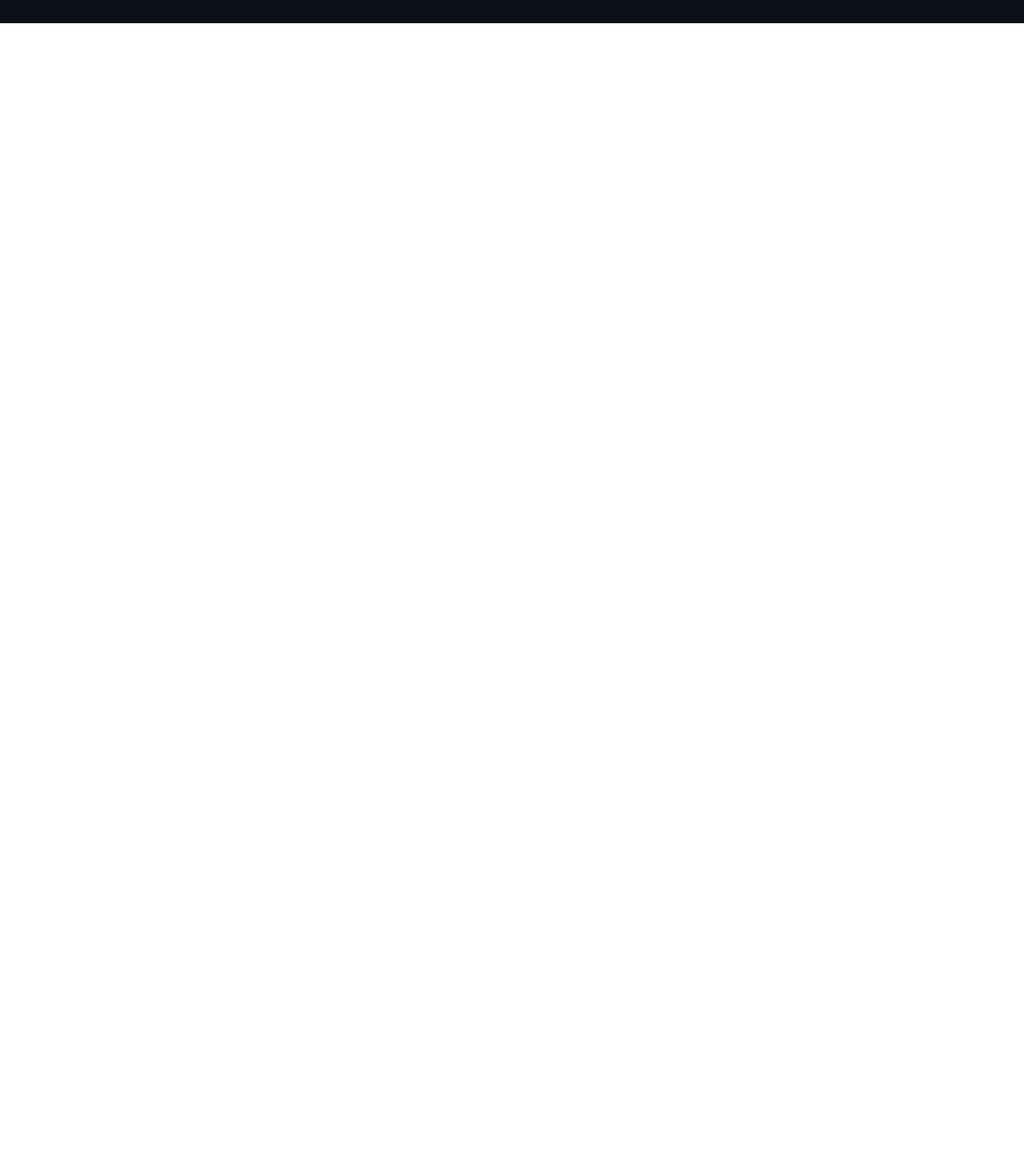
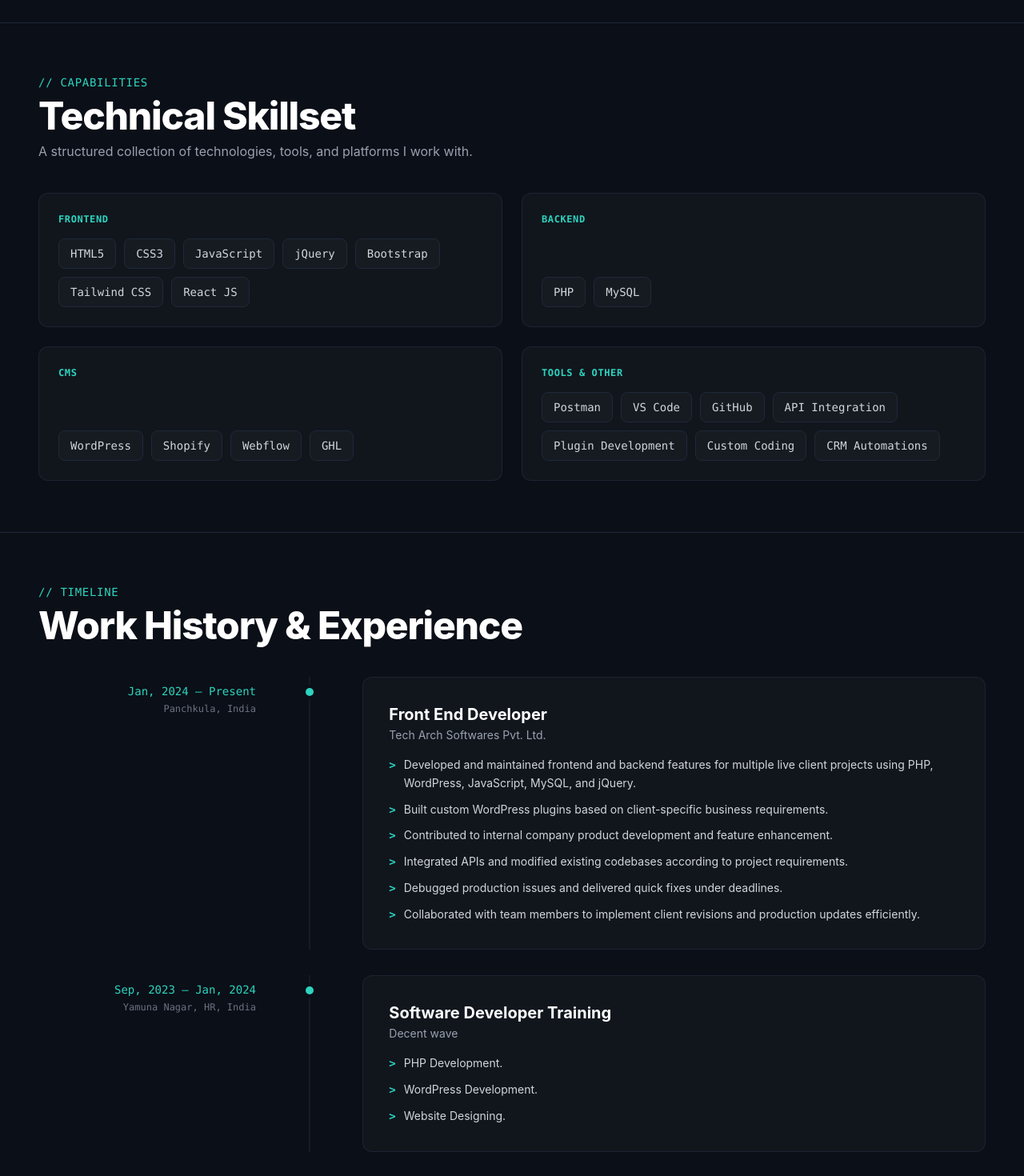
Before and after one commit to AnkushShingari/AnkushShingari, a React (Vite) app: page / in a window 1280 px wide. Shown: the part 760-2230 px from the top of the page at 80% size. Before the commit the page ends 800 px from the top, so only its background shows below. Built offline with nearby package versions, Linux system fonts and the light colour scheme.

Commit message:
added skills and experience section

```diff
--- a/src/App.jsx
+++ b/src/App.jsx
@@ -1,12 +1,16 @@
 import React from 'react'
 import SiteHeader from './components/SiteHeader'
 import HeroSection from './components/HeroSection'
+import SkillsSection from './components/SkillsSection';
+import ExperienceSection from './components/ExperienceSection';
 
 const App = () => {
   return (
     <>
         <SiteHeader/>
         <HeroSection/>
+        <SkillsSection/>
+        <ExperienceSection/>
     </>
   )
 }
--- /dev/null
+++ b/src/components/ExperienceSection.jsx
@@ -0,0 +1,74 @@
+import React from 'react';
+import developerData from '../data/developer.json';
+
+export default function ExperienceSection() {
+  const { workExperience } = developerData;
+
+  return (
+    <section id="experience" className="bg-[#0b0f17] text-white py-16 px-6 md:px-12 border-b border-gray-800 font-sans">
+      <div className="max-w-7xl mx-auto space-y-10">
+
+        {/* Section Header */}
+        <div className="space-y-2">
+          <p className="text-[#2dd4bf] font-mono text-xs md:text-sm tracking-wider uppercase">
+            // TIMELINE
+          </p>
+          <h2 className="text-3xl md:text-5xl font-extrabold text-white tracking-tight">
+            Work History & Experience
+          </h2>
+        </div>
+
+        {/* Timeline Container */}
+        <div className="relative space-y-8">
+          {workExperience?.map((exp, index) => (
+            <div
+              key={index}
+              className="grid grid-cols-1 md:grid-cols-12 gap-4 md:gap-8 items-start"
+            >
+              {/* Left Column: Date & Location */}
+              <div className="md:col-span-3 text-left md:text-right font-mono pt-2">
+                <p className="text-[#2dd4bf] text-xs sm:text-sm font-medium">
+                  {exp.startDate} – {exp.endDate}
+                </p>
+                <p className="text-gray-500 text-xs mt-1">
+                  {exp.location}
+                </p>
+              </div>
+
+              {/* Timeline Connector Line & Dot */}
+              <div className="hidden md:flex md:col-span-1 justify-center relative self-stretch">
+                {/* Vertical Line */}
+                <div className="w-[1px] bg-gray-800 h-full absolute top-0 bottom-0 left-1/2 -translate-x-1/2"></div>
+                {/* Teal Dot */}
+                <div className="w-2.5 h-2.5 rounded-full bg-[#2dd4bf] relative z-10 mt-3.5 ring-4 ring-[#0b0f17]"></div>
+              </div>
+
+              {/* Right Column: Experience Card */}
+              <div className="md:col-span-8 bg-[#11161d] border border-gray-800/80 rounded-xl p-6 sm:p-8 space-y-4">
+                <div>
+                  <h3 className="text-xl font-bold text-white">
+                    {exp.role}
+                  </h3>
+                  <p className="text-gray-400 text-sm mt-0.5">
+                    {exp.company}
+                  </p>
+                </div>
+
+                {/* Achievements / Tasks List */}
+                <ul className="space-y-2.5 text-xs sm:text-sm text-gray-300">
+                  {exp.achievementsAndTasks?.map((task, taskIdx) => (
+                    <li key={taskIdx} className="flex items-start gap-2.5 leading-relaxed">
+                      <span className="text-[#2dd4bf] font-mono font-bold select-none">&gt;</span>
+                      <span>{task}</span>
+                    </li>
+                  ))}
+                </ul>
+              </div>
+            </div>
+          ))}
+        </div>
+
+      </div>
+    </section>
+  );
+}
--- a/src/components/HeroSection.jsx
+++ b/src/components/HeroSection.jsx
@@ -51,7 +51,7 @@
   };
 
   return (
-    <div className="bg-[#0b0f17] text-white min-h-[90vh] flex items-center justify-center p-6 md:p-12 relative font-sans">
+    <div className="bg-[#0b0f17] text-white min-h-[90vh] flex items-center justify-center p-6 md:p-12 relative border-b border-gray-800 font-sans">
       <div className="max-w-7xl w-full grid grid-cols-1 lg:grid-cols-2 gap-12 items-center">
 
         {/* Left Column: Hero Text */}
--- /dev/null
+++ b/src/components/SkillsSection.jsx
@@ -0,0 +1,105 @@
+import React from 'react';
+import developerData from '../data/developer.json';
+
+export default function SkillsSection() {
+  const { technicalSkills } = developerData;
+
+  // Combining tools and other skills for the 4th box as shown in the screenshot
+  const toolsAndOther = [
+    ...(technicalSkills?.tools || []),
+    ...(technicalSkills?.other || [])
+  ];
+
+  return (
+    <section id="skills" className="bg-[#0b0f17] text-white py-16 px-6 md:px-12  border-b border-gray-800 font-sans">
+      <div className="max-w-7xl mx-auto space-y-10">
+
+        {/* Section Header */}
+        <div className="space-y-2">
+          <p className="text-[#2dd4bf] font-mono text-xs md:text-sm tracking-wider uppercase">
+            // CAPABILITIES
+          </p>
+          <h2 className="text-3xl md:text-5xl font-extrabold text-white tracking-tight">
+            Technical Skillset
+          </h2>
+          <p className="text-gray-400 text-sm md:text-base">
+            A structured collection of technologies, tools, and platforms I work with.
+          </p>
+        </div>
+
+        {/* Skills Cards Grid */}
+        <div className="grid grid-cols-1 md:grid-cols-2 gap-6">
+
+          {/* Frontend */}
+          <div className="bg-[#11161d] border border-gray-800/80 rounded-xl p-6 flex flex-col justify-between">
+            <h3 className="text-[#2dd4bf] font-mono text-xs uppercase tracking-wider font-semibold mb-4">
+              FRONTEND
+            </h3>
+            <div className="flex flex-wrap gap-2.5">
+              {technicalSkills?.frontend?.map((skill, index) => (
+                <span
+                  key={index}
+                  className="bg-[#161b22] border border-gray-800 text-gray-300 hover:text-white hover:border-gray-700 text-xs md:text-sm px-3.5 py-2 rounded-lg font-mono transition-colors"
+                >
+                  {skill}
+                </span>
+              ))}
+            </div>
+          </div>
+
+          {/* Backend */}
+          <div className="bg-[#11161d] border border-gray-800/80 rounded-xl p-6 flex flex-col justify-between">
+            <h3 className="text-[#2dd4bf] font-mono text-xs uppercase tracking-wider font-semibold mb-4">
+              BACKEND
+            </h3>
+            <div className="flex flex-wrap gap-2.5">
+              {technicalSkills?.backend?.map((skill, index) => (
+                <span
+                  key={index}
+                  className="bg-[#161b22] border border-gray-800 text-gray-300 hover:text-white hover:border-gray-700 text-xs md:text-sm px-3.5 py-2 rounded-lg font-mono transition-colors"
+                >
+                  {skill}
+                </span>
+              ))}
+            </div>
+          </div>
+
+          {/* CMS */}
+          <div className="bg-[#11161d] border border-gray-800/80 rounded-xl p-6 flex flex-col justify-between">
+            <h3 className="text-[#2dd4bf] font-mono text-xs uppercase tracking-wider font-semibold mb-4">
+              CMS
+            </h3>
+            <div className="flex flex-wrap gap-2.5">
+              {technicalSkills?.cms?.map((skill, index) => (
+                <span
+                  key={index}
+                  className="bg-[#161b22] border border-gray-800 text-gray-300 hover:text-white hover:border-gray-700 text-xs md:text-sm px-3.5 py-2 rounded-lg font-mono transition-colors"
+                >
+                  {skill}
+                </span>
+              ))}
+            </div>
+          </div>
+
+          {/* Tools & Other */}
+          <div className="bg-[#11161d] border border-gray-800/80 rounded-xl p-6 flex flex-col justify-between">
+            <h3 className="text-[#2dd4bf] font-mono text-xs uppercase tracking-wider font-semibold mb-4">
+              TOOLS & OTHER
+            </h3>
+            <div className="flex flex-wrap gap-2.5">
+              {toolsAndOther.map((skill, index) => (
+                <span
+                  key={index}
+                  className="bg-[#161b22] border border-gray-800 text-gray-300 hover:text-white hover:border-gray-700 text-xs md:text-sm px-3.5 py-2 rounded-lg font-mono transition-colors"
+                >
+                  {skill}
+                </span>
+              ))}
+            </div>
+          </div>
+
+        </div>
+      </div>
+    </section>
+  );
+}
```
